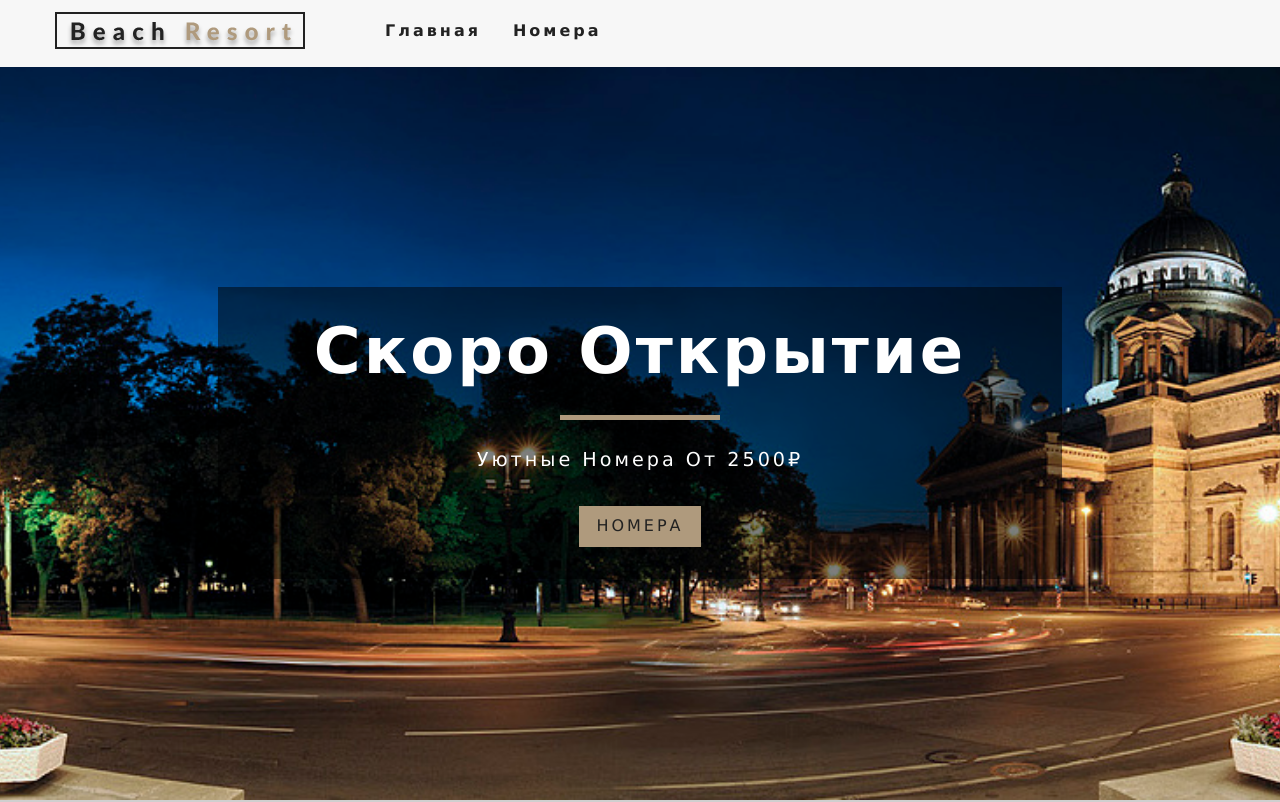
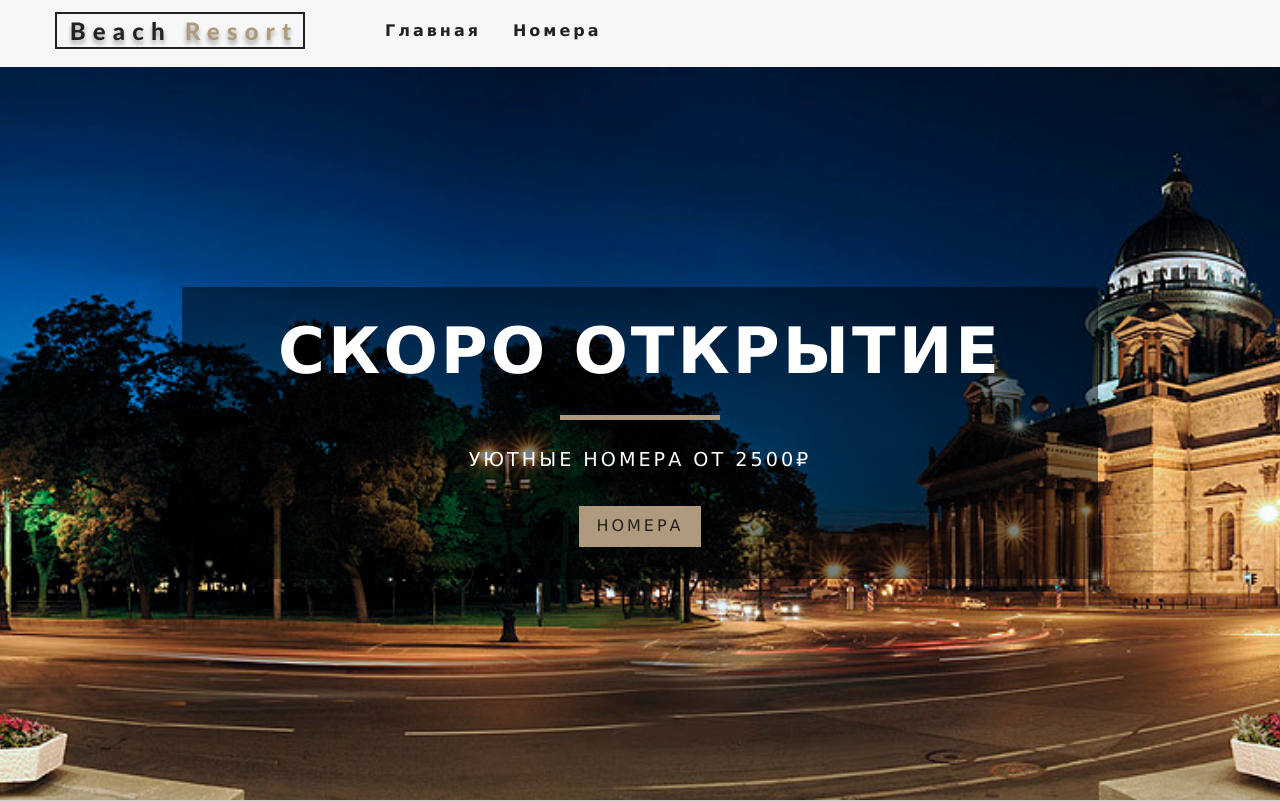
Before and after one commit to sensaur/telezhnayaHouse, a React (Create React App) app: page / in a window 1280 px wide. Shown: the top 802 px of the page. Built offline with nearby package versions, Linux system fonts and the light colour scheme; no server answers.

Commit message:
headings fixed

```diff
--- a/src/App.css
+++ b/src/App.css
@@ -176,7 +176,7 @@ h6 {
     color: var(--mainWhite);
     padding: 2rem 1rem;
     text-align: center;
-    text-transform: capitalize;
+    text-transform: uppercase;
     letter-spacing: var(--mainSpacing);
 }
 .banner h1 {
--- a/src/pages/Rooms.js
+++ b/src/pages/Rooms.js
@@ -8,7 +8,7 @@ function Room() {
     return (
         <>
             <Hero hero="roomsHero">
-                <Banner title='our rooms'>
+                <Banner title='комнаты'>
                     <Link to='/' className='btn-primary'>
                         НА ГЛАВНУЮ
                     </Link>
```
